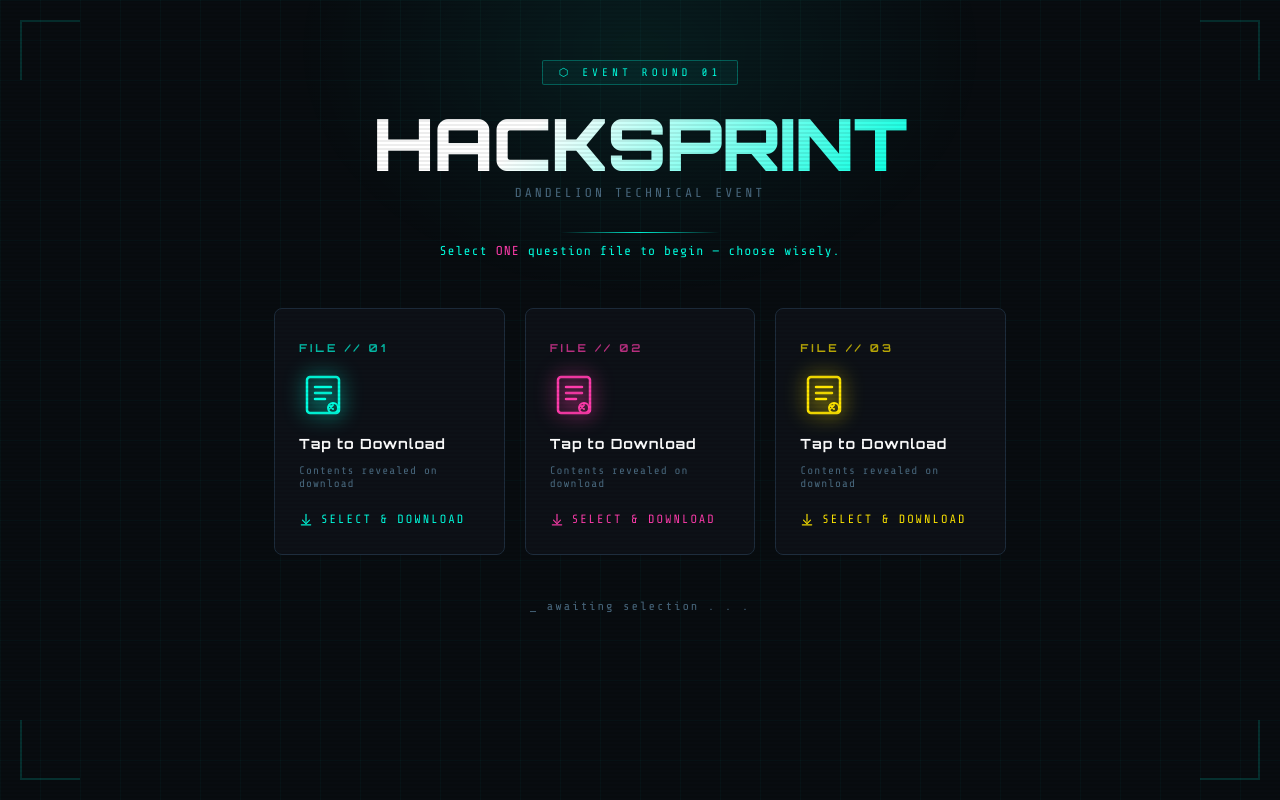
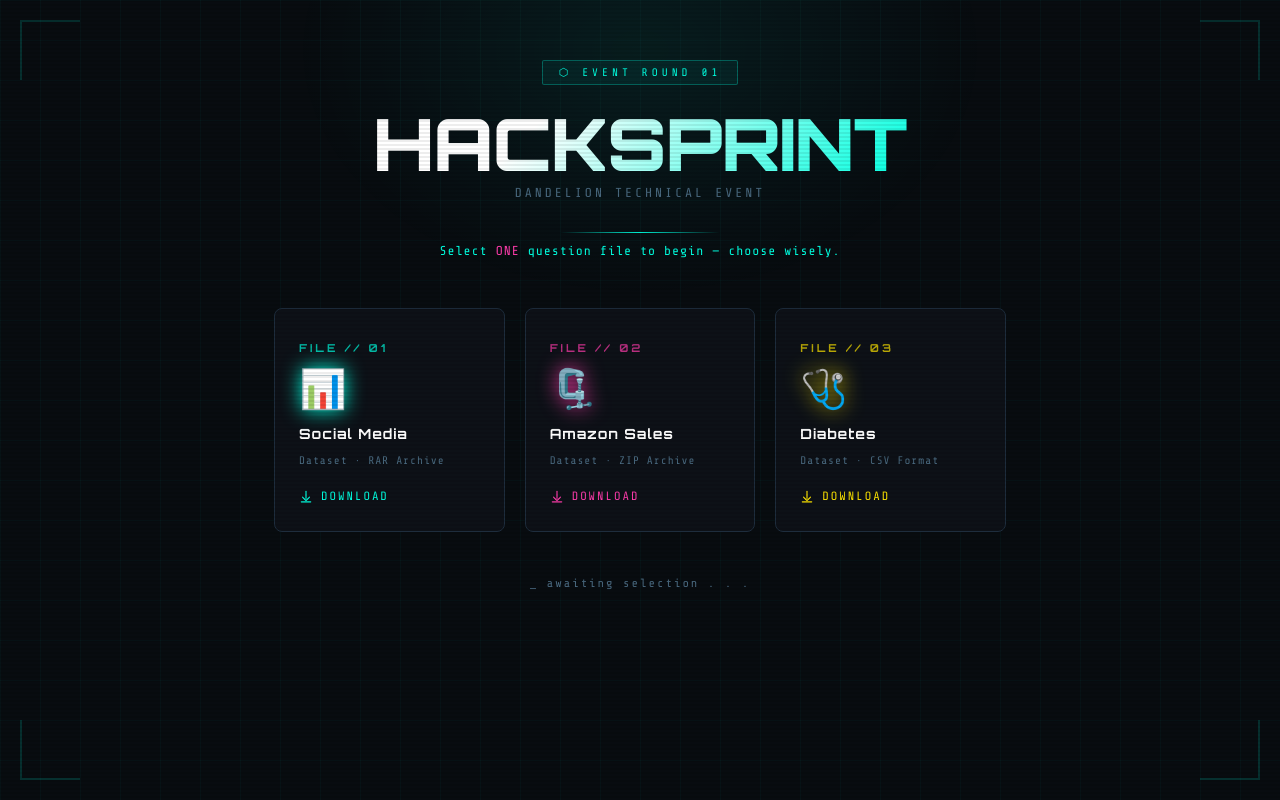
Before and after one commit to Jeeva-Nandam/hacksprint-round1, a plain HTML site: page index.html in a window 1280 px wide. Drawn offline with nearby package versions, Linux system fonts and the light colour scheme.

Commit message:
files updated

```diff
--- a/index.html
+++ b/index.html
@@ -183,10 +183,9 @@
   }
 
   .card-icon {
-    width: 48px;
-    height: 48px;
+    font-size: 38px;
+    line-height: 1;
     margin: 4px 0;
-    color: var(--card-color, var(--accent));
     filter: drop-shadow(0 0 10px var(--card-color, var(--accent)));
     transition: filter 0.3s, transform 0.3s;
   }
@@ -340,71 +339,71 @@
   <div class="badge">⬡ Event Round 01</div>
 
   <h1>HACKSPRINT</h1>
+  <!-- <p class="subtitle">Annual Hackathon Challenge</p> -->
   <p class="subtitle">Dandelion Technical Event</p>
   <div class="divider"></div>
   <p class="instruction">Select <span>ONE</span> question file to begin — choose wisely.</p>
 
   <div class="cards">
 
-    <div class="card" style="--i:0" data-file="socialmedia_train.rar" onclick="pick(this)">
+    <a class="card" style="--i:0" href="socialmedia_train.rar" onclick="return pick(event, this)">
       <span class="card-num">FILE // 01</span>
-      <div class="card-icon">
-        <svg viewBox="0 0 48 48" fill="none" xmlns="http://www.w3.org/2000/svg">
-          <rect x="8" y="6" width="32" height="36" rx="3" stroke="currentColor" stroke-width="2.5"/>
-          <path d="M16 16h16M16 22h16M16 28h10" stroke="currentColor" stroke-width="2.5" stroke-linecap="round"/>
-          <path d="M30 34l4 4M34 34l-4 4" stroke="currentColor" stroke-width="2" stroke-linecap="round"/>
-          <circle cx="34" cy="37" r="5" stroke="currentColor" stroke-width="2"/>
-        </svg>
-      </div>
-      <div class="card-title">Tap to Download</div>
-      <div class="card-sub">Contents revealed on download</div>
+      <div class="card-icon">📊</div>
+      <div class="card-title">Social Media</div>
+      <div class="card-sub">Dataset · RAR Archive</div>
       <div class="card-dl">
         <svg viewBox="0 0 24 24" fill="none" stroke-width="2" stroke-linecap="round" stroke-linejoin="round">
           <path d="M12 4v12M6 14l6 6 6-6"/><line x1="4" y1="22" x2="20" y2="22"/>
         </svg>
-        Select &amp; Download
+        Download
       </div>
-    </div>
+    </a>
 
-    <div class="card" style="--i:1" data-file="archive (12).zip" onclick="pick(this)">
+    <a class="card" style="--i:1" href="amazon-sales.zip" onclick="return pick(event, this)">
       <span class="card-num">FILE // 02</span>
-      <div class="card-icon">
-        <svg viewBox="0 0 48 48" fill="none" xmlns="http://www.w3.org/2000/svg">
-          <rect x="8" y="6" width="32" height="36" rx="3" stroke="currentColor" stroke-width="2.5"/>
-          <path d="M16 16h16M16 22h16M16 28h10" stroke="currentColor" stroke-width="2.5" stroke-linecap="round"/>
-          <path d="M30 34l4 4M34 34l-4 4" stroke="currentColor" stroke-width="2" stroke-linecap="round"/>
-          <circle cx="34" cy="37" r="5" stroke="currentColor" stroke-width="2"/>
-        </svg>
-      </div>
-      <div class="card-title">Tap to Download</div>
-      <div class="card-sub">Contents revealed on download</div>
+      <div class="card-icon">🗜️</div>
+      <div class="card-title">Amazon Sales</div>
+      <div class="card-sub">Dataset · ZIP Archive</div>
       <div class="card-dl">
         <svg viewBox="0 0 24 24" fill="none" stroke-width="2" stroke-linecap="round" stroke-linejoin="round">
           <path d="M12 4v12M6 14l6 6 6-6"/><line x1="4" y1="22" x2="20" y2="22"/>
         </svg>
-        Select &amp; Download
+        Download
       </div>
-    </div>
+    </a>
 
-    <div class="card" style="--i:2" data-file="diabetes_dataset.csv" onclick="pick(this)">
+    <!-- <div class="card" style="--i:1" data-file="amazon-sales.zip" onclick="pick(this)">
+  <span class="card-num">CHALLENGE // 02</span>
+  <div class="card-icon">
+    <svg viewBox="0 0 48 48" fill="none" xmlns="http://www.w3.org/2000/svg">
+      <rect x="8" y="6" width="32" height="36" rx="3" stroke="currentColor" stroke-width="2.5"/>
+      <path d="M16 16h16M16 22h16M16 28h10" stroke="currentColor" stroke-width="2.5" stroke-linecap="round"/>
+      <path d="M30 34l4 4M34 34l-4 4" stroke="currentColor" stroke-width="2" stroke-linecap="round"/>
+      <circle cx="34" cy="37" r="5" stroke="currentColor" stroke-width="2"/>
+    </svg>
+  </div>
+  <div class="card-title">Mystery File</div>
+  <div class="card-sub">Contents revealed on download</div>
+  <div class="card-dl">
+    <svg viewBox="0 0 24 24" fill="none" stroke-width="2" stroke-linecap="round" stroke-linejoin="round">
+      <path d="M12 4v12M6 14l6 6 6-6"/><line x1="4" y1="22" x2="20" y2="22"/>
+    </svg>
+    Select &amp; Download
+  </div>
+</div> -->
+
+    <a class="card" style="--i:2" href="diabetes_dataset.csv" onclick="return pick(event, this)">
       <span class="card-num">FILE // 03</span>
-      <div class="card-icon">
-        <svg viewBox="0 0 48 48" fill="none" xmlns="http://www.w3.org/2000/svg">
-          <rect x="8" y="6" width="32" height="36" rx="3" stroke="currentColor" stroke-width="2.5"/>
-          <path d="M16 16h16M16 22h16M16 28h10" stroke="currentColor" stroke-width="2.5" stroke-linecap="round"/>
-          <path d="M30 34l4 4M34 34l-4 4" stroke="currentColor" stroke-width="2" stroke-linecap="round"/>
-          <circle cx="34" cy="37" r="5" stroke="currentColor" stroke-width="2"/>
-        </svg>
-      </div>
-      <div class="card-title">Tap to Download</div>
-      <div class="card-sub">Contents revealed on download</div>
+      <div class="card-icon">🩺</div>
+      <div class="card-title">Diabetes</div>
+      <div class="card-sub">Dataset · CSV Format</div>
       <div class="card-dl">
         <svg viewBox="0 0 24 24" fill="none" stroke-width="2" stroke-linecap="round" stroke-linejoin="round">
           <path d="M12 4v12M6 14l6 6 6-6"/><line x1="4" y1="22" x2="20" y2="22"/>
         </svg>
-        Select &amp; Download
+        Download
       </div>
-    </div>
+    </a>
 
   </div>
 
@@ -415,28 +414,25 @@
 <script>
   let picked = false;
 
-  function pick(card) {
-    if (picked) return;
+  function pick(e, card) {
+    if (picked) { e.preventDefault(); return false; }
     picked = true;
 
+    // Mark chosen
     card.classList.add('selected');
 
+    // Lock others
     document.querySelectorAll('.card').forEach(c => {
       if (c !== card) c.classList.add('locked');
     });
 
+    // Update status
+    const title = card.querySelector('.card-title').textContent;
     const status = document.getElementById('status');
-    status.textContent = `▶ Challenge ${card.querySelector('.card-num').textContent.slice(-2).trim()} locked in — downloading . . .`;
+    status.textContent = `▶ ${title} locked in — downloading . . .`;
     status.classList.add('active');
 
-    // Trigger download without exposing filename in the DOM href
-    const file = card.getAttribute('data-file');
-    const a = document.createElement('a');
-    a.href = file;
-    a.download = '';
-    document.body.appendChild(a);
-    a.click();
-    document.body.removeChild(a);
+    return true; // allow href download
   }
 </script>
 </body>
```
Also changed, not shown: 1 other file.
